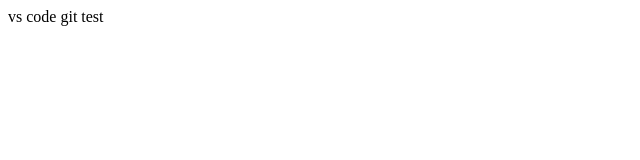
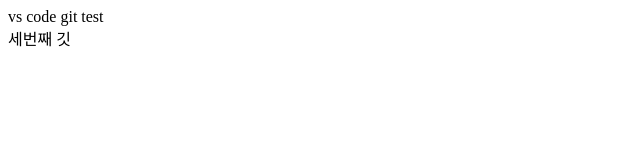
Before and after one commit to minagil/git-test, a plain HTML site: page index.html in a window 1280 px wide. Shown: the full height of the page, 0-640 px from the left. Drawn offline with Linux system fonts and the light colour scheme.

Commit message:
세번째 커밋

```diff
--- a/index.html
+++ b/index.html
@@ -7,5 +7,6 @@
 	</head>
 	<body>
 		<div class="box">vs code git test</div>
+		<div class="box3">세번째 깃</div>
 	</body>
 </html>
```
